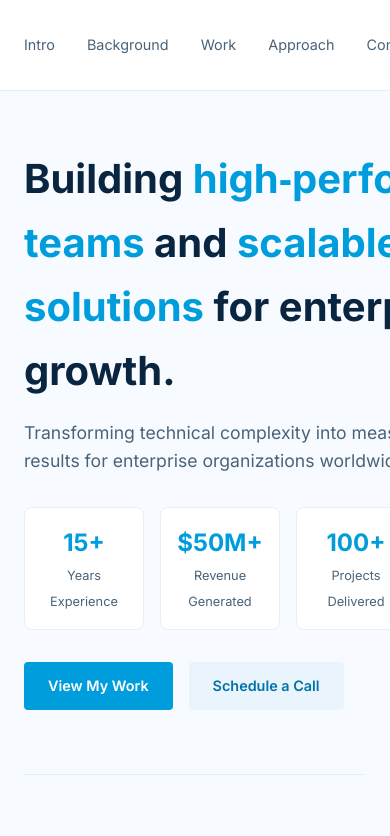
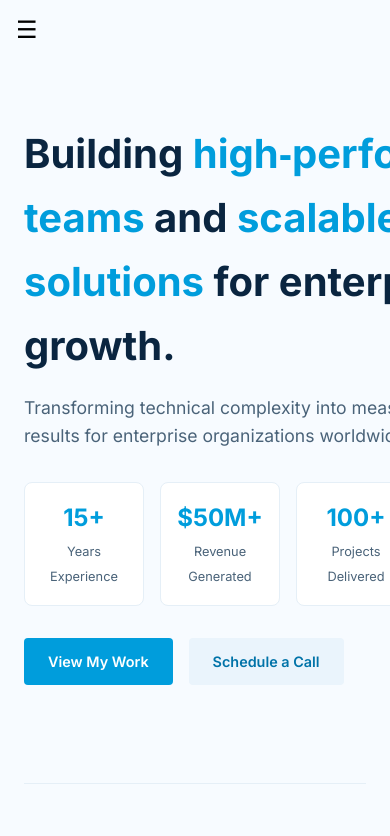
Before and after one commit to mmacri/Portfolio-site, a plain HTML site: page index.html in a window 390 px wide. Shown: the top 836 px of the page. Drawn offline with Linux system fonts and the light colour scheme.

Commit message:
Add responsive hamburger navigation

```diff
--- a/index.html
+++ b/index.html
@@ -9,8 +9,9 @@
   <link rel="stylesheet" href="styles.css"/>
 </head>
 <body>
+  <button id="navToggle" class="menu-toggle" aria-expanded="false" aria-controls="sideNav" aria-label="Toggle navigation">&#9776;</button>
   <!-- Fixed side navigation -->
-  <nav id="sideNav">
+  <nav id="sideNav" aria-label="Primary">
     <ul>
       <li><a href="#intro">Intro</a></li>
       <li><a href="#background">Background</a></li>
@@ -230,5 +231,6 @@
       <a href="#">Resume</a>
     </div>
   </footer>
+  <script src="script.js"></script>
 </body>
 </html>
--- /dev/null
+++ b/script.js
@@ -0,0 +1,9 @@
+const nav = document.getElementById('sideNav');
+const toggle = document.getElementById('navToggle');
+
+if (nav && toggle) {
+  toggle.addEventListener('click', () => {
+    const isOpen = nav.classList.toggle('open');
+    toggle.setAttribute('aria-expanded', isOpen);
+  });
+}
--- a/styles.css
+++ b/styles.css
@@ -499,33 +499,35 @@ a {
   color: #0073a8;
 }
 
-/* Responsive adjustments */
+/* Mobile navigation */
+.menu-toggle {
+  display: none;
+  background: none;
+  border: none;
+  font-size: 1.5rem;
+  cursor: pointer;
+}
+
 @media (max-width: 768px) {
   #sideNav {
-    position: static;
-    width: 100%;
-    height: auto;
-    border-right: none;
-    border-bottom: 1px solid #e5eff7;
-    flex-direction: row;
-    justify-content: space-between;
-    align-items: center;
-    padding: 1rem;
+    transform: translateX(-100%);
+    transition: transform 0.3s ease;
   }
-  #sideNav ul {
-    display: flex;
-    flex-direction: row;
-    gap: 1rem;
+
+  #sideNav.open {
+    transform: translateX(0);
   }
-  #sideNav .resume-link {
-    margin-left: auto;
+
+  .menu-toggle {
+    display: block;
+    position: fixed;
+    top: 1rem;
+    left: 1rem;
+    z-index: 1000;
   }
+
   .content {
     margin-left: 0;
     padding: 1.5rem;
   }
-  .intro {
-    min-height: auto;
-    padding-top: 2rem;
-  }
 }
```
